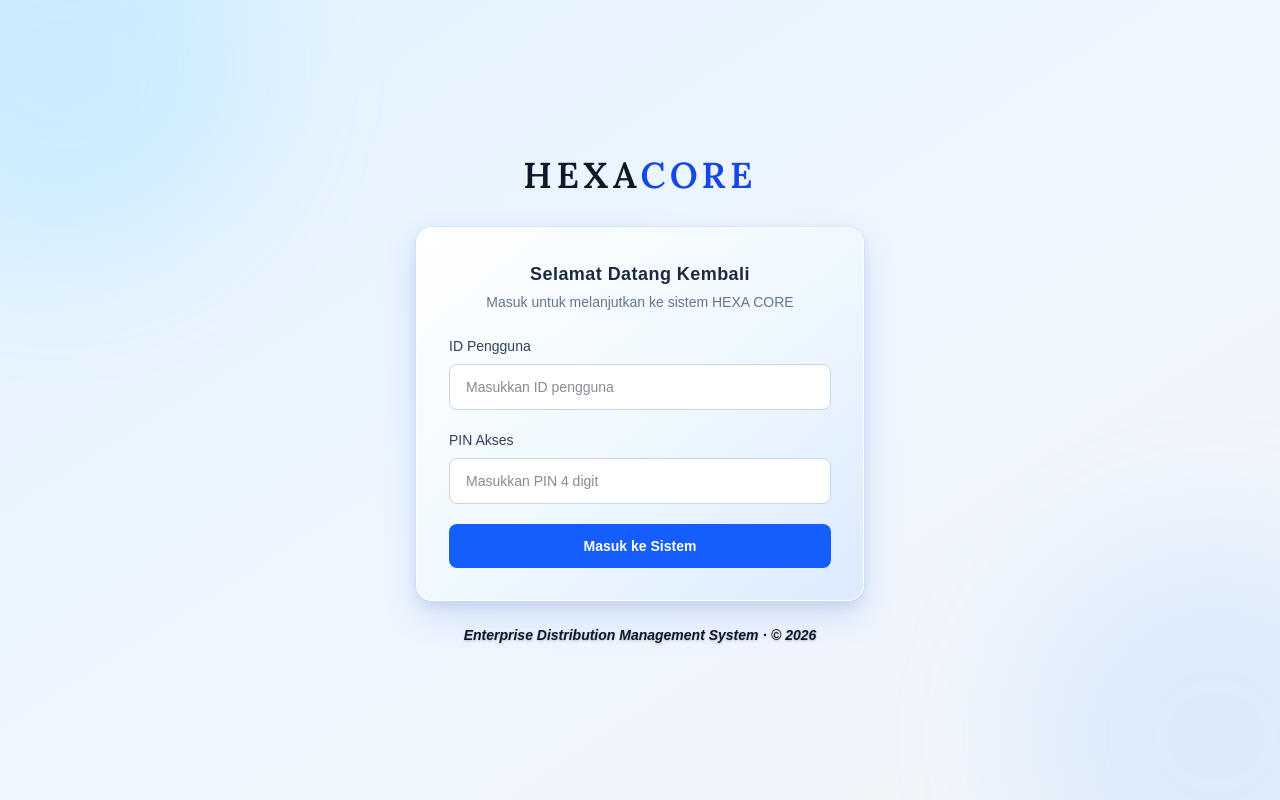
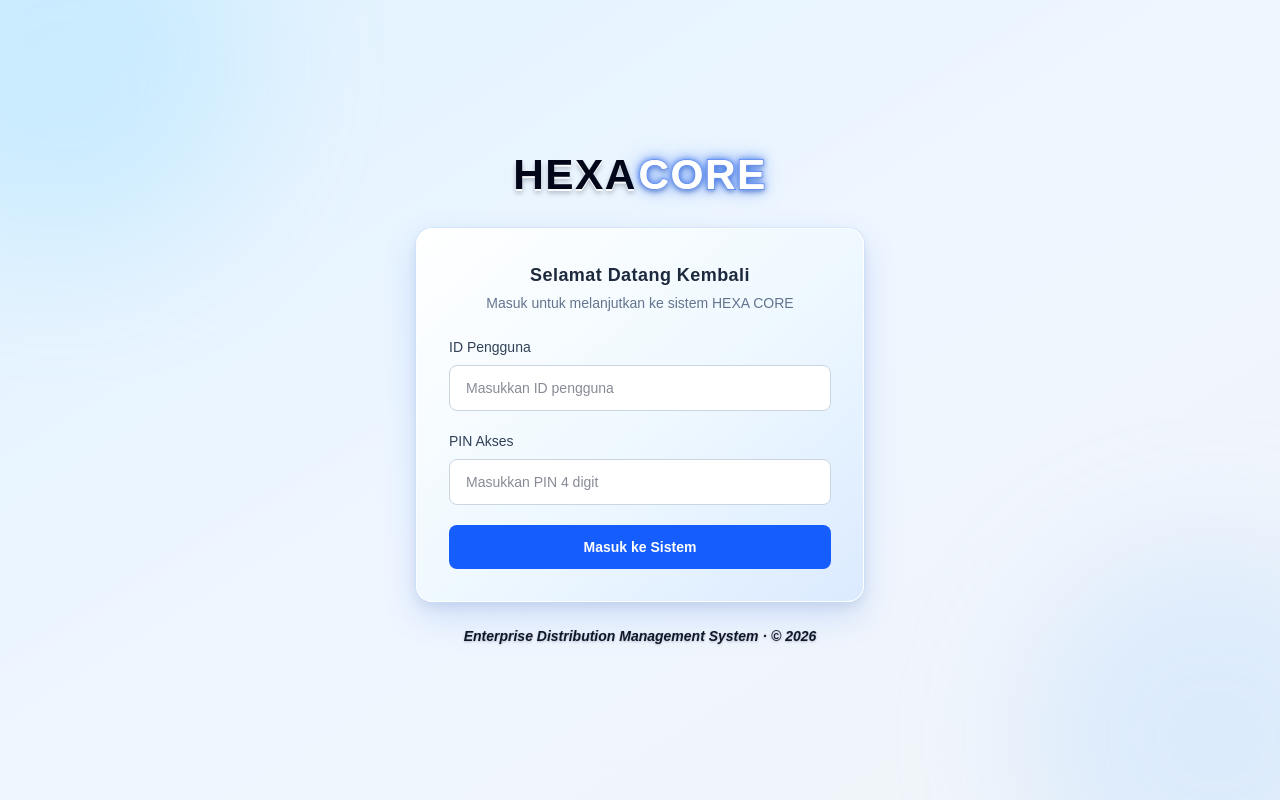
Before and after one commit to dawudsw0491-cell/erp-distribution, a Next.js app: page /login in a window 1280 px wide. Built offline with nearby package versions, Linux system fonts and the light colour scheme.

Commit message:
ui(login): match HEXA CORE neon wordmark reference

```diff
--- a/app/login/page.tsx
+++ b/app/login/page.tsx
@@ -9,7 +9,7 @@ export const metadata: Metadata = {
 
 export default function LoginPage() {
   return (
-    <main className="relative flex min-h-screen items-center justify-center overflow-hidden bg-gradient-to-br from-sky-100 via-blue-50 to-slate-100 px-4 py-10">
+    <main className="relative flex min-h-screen items-center justify-center overflow-hidden bg-gradient-to-br from-sky-100 via-blue-50 to-slate-100 px-4 py-10 [font-family:var(--font-roboto),Arial,sans-serif]">
 
       {/* Decorative Background */}
       <div className="pointer-events-none absolute -left-32 -top-32 h-96 w-96 rounded-full bg-sky-300/20 blur-3xl" />
@@ -19,11 +19,9 @@ export default function LoginPage() {
 
         {/* HEXACORE Logo */}
         <div className="mb-8 text-center">
-          <h1 className="font-[family-name:var(--font-lora)] text-4xl font-semibold tracking-[0.12em] text-slate-900">
-            HEXA
-            <span className="font-semibold text-blue-700">
-              CORE
-            </span>
+          <h1 className="inline-flex items-center text-[2.65rem] font-black leading-none tracking-[0.035em]">
+            <span className="relative text-slate-950 [text-shadow:0_2px_0_rgba(255,255,255,0.9),0_4px_5px_rgba(15,23,42,0.28)]">HEXA</span>
+            <span className="relative ml-[0.035em] text-white [-webkit-text-stroke:1.35px_#2563eb] [paint-order:stroke_fill] [text-shadow:0_0_2px_#fff,0_0_5px_rgba(37,99,235,0.95),0_0_11px_rgba(37,99,235,0.8),0_0_20px_rgba(59,130,246,0.55),0_3px_5px_rgba(15,23,42,0.24)]">CORE</span>
           </h1>
         </div>
 
```
